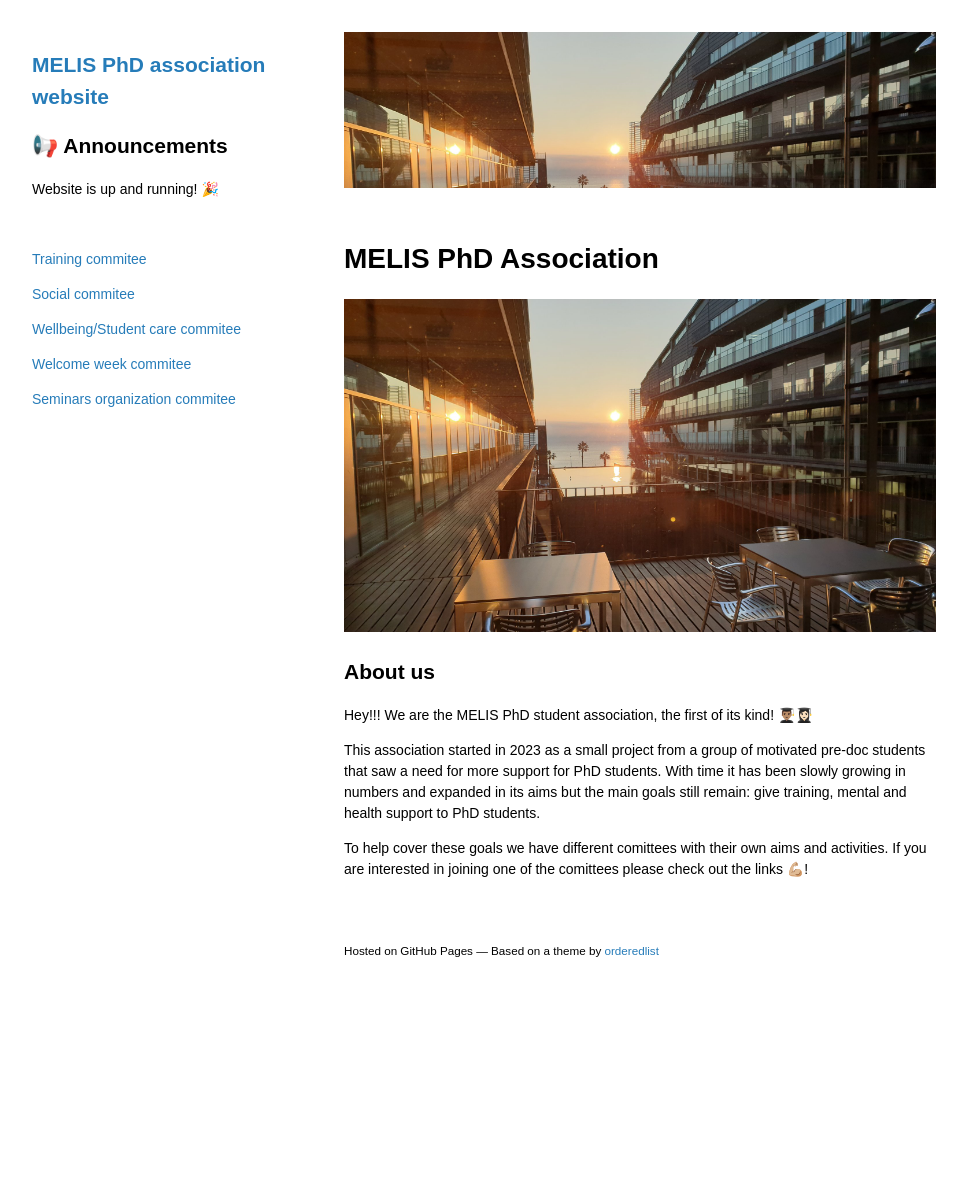
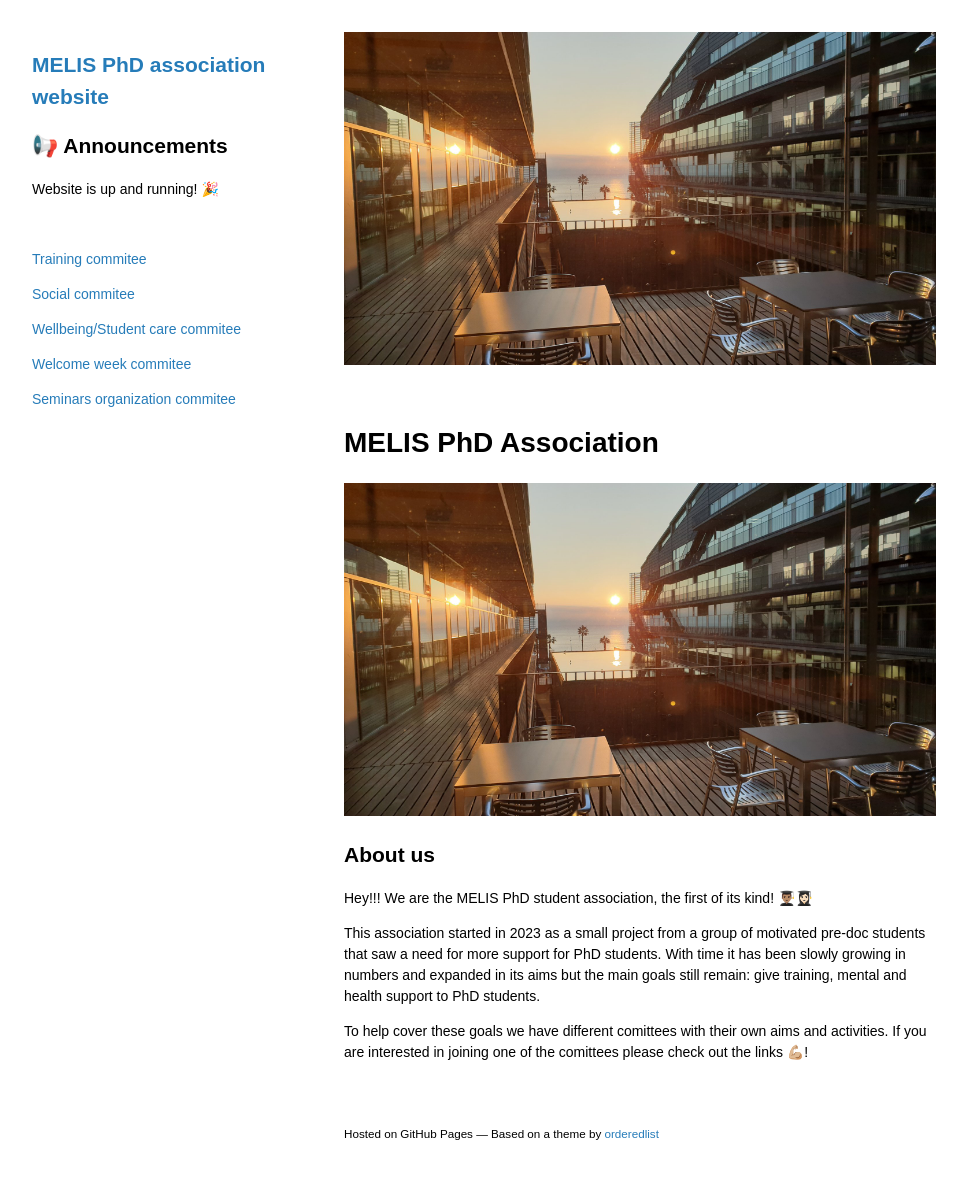
Before and after one commit to melisphdassociation/melisphdassociation.github.io, a Jekyll site: the page built from index.md, in a window 1280 px wide. Shown: the whole page, without its empty margins (0-967 px from the left). Built offline with Jekyll 4.4.1, drawn with Linux system fonts in a browser that asks for light colours; our own code applies the rules of GitHub Pages for plain Markdown files; the repository's description, which GitHub fills in, is left out; before the commit the page ends 1007 px from its top, so only the background shows below that.

Commit message:
Fix header image

```diff
--- a/_layouts/default.html
+++ b/_layouts/default.html
@@ -30,13 +30,14 @@
 			/* Define grid areas. */
 			.left-sidebar-grid > .header {
 				grid-area: header;
-				display: flex;
+/*				display: flex;
 				align-items: center;
 				jusiify-items: center;
 				min-height: 20ch;
 				background-image: url("/assets/images/header.jpg");
 				background-repeat: no-repeat;
 				background-size: cover;
+*/
 			}
 			.left-sidebar-grid > .main-content {
 				grid-area: main-content;
@@ -71,6 +72,7 @@
 	<body>
 		<div class="left-sidebar-grid">
 			<header class="header">
+				 <img src="/assets/images/header.jpg" alt="PRBB image as header">
 			</header>
 			<nav class="left-sidebar">
 				<h1><a href="{{ "/" | absolute_url }}">{{ site.title | default: site.github.repository_name }}</a></h1>
```
